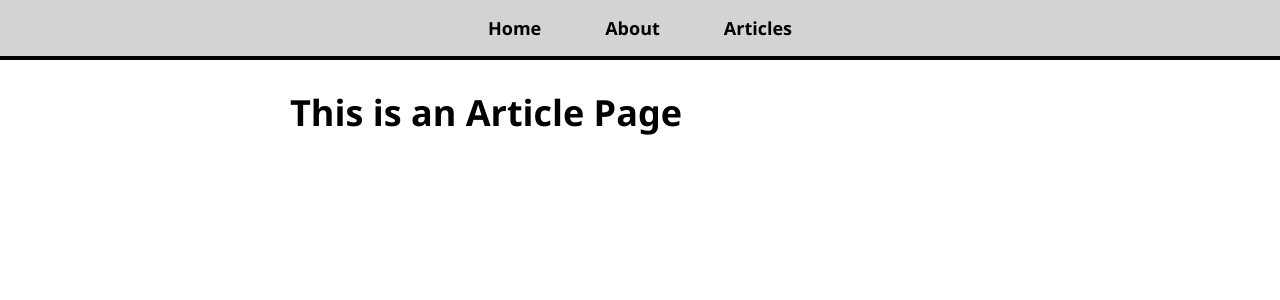
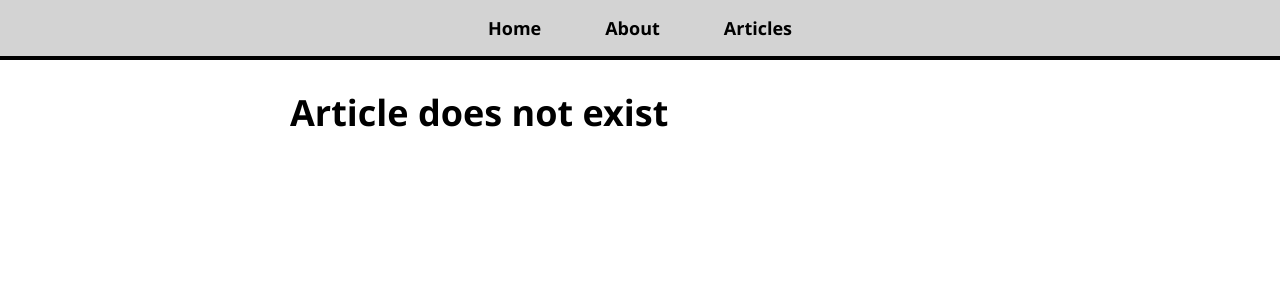
Before and after one commit to basilmaben/LinkedinBlog, a React (Create React App) app: page /article-page in a window 1280 px wide. Shown: the top 300 px of the page. Built offline with nearby package versions, Linux system fonts and the light colour scheme.

Commit message:
params passed

```diff
--- a/src/pages/ArticlePage.js
+++ b/src/pages/ArticlePage.js
@@ -1,9 +1,18 @@
 import React from 'react'
+import articleContent from './article-content'
 
-const ArticlePage = () => {
+
+const ArticlePage = ({match}) => {
+    const name = match.params.name;
+    const article = articleContent.find(article => article.name === name)
+
+    if (!article) return <h1>Article does not exist</h1>
     return (
         <>
-            <h1>This is an Article Page</h1>
+            <h1>{article.title}</h1>
+            {article.content.map((paragraph, key) => (
+                <p key = {key}>{paragraph}</p>
+            ))}
         </>
 
 
```
